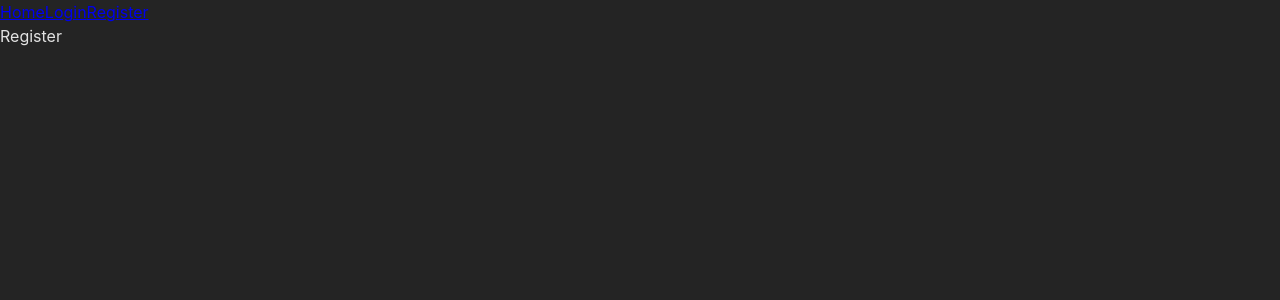
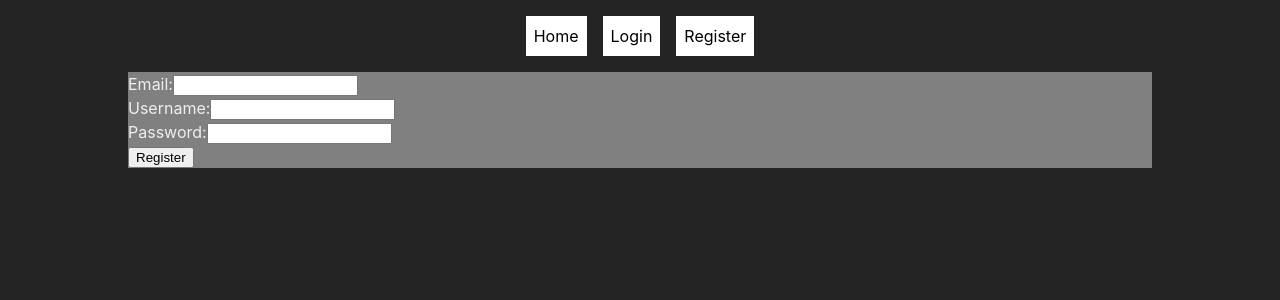
Before and after one commit to bartekBanach/habit-tracker, a React (Vite) app in the folder client/: page /register in a window 1280 px wide. Shown: the top 300 px of the page. Built offline with nearby package versions, Linux system fonts and the light colour scheme; the HTML template or start-up script is replaced by a standard one.

Commit message:
Create basic forms for login and register pages.

```diff
--- a/client/src/App.tsx
+++ b/client/src/App.tsx
@@ -1,18 +1,19 @@
 import { Routes, Route } from 'react-router-dom';
 import Home from './pages/Home/Home';
-import Navbar from './components/Navbar/Navbar';
 import Login from './pages/Login/Login';
 import Register from './pages/Register/Register';
+import Layout from './components/Layout/Layout';
 
 function App() {
   return (
     <>
-      <Navbar />
-      <Routes>
-        <Route path="/" element={<Home />} />
-        <Route path="/login" element={<Login />} />
-        <Route path="/register" element={<Register />} />
-      </Routes>
+      <Layout>
+        <Routes>
+          <Route path="/" element={<Home />} />
+          <Route path="/login" element={<Login />} />
+          <Route path="/register" element={<Register />} />
+        </Routes>
+      </Layout>
     </>
   );
 }
--- /dev/null
+++ b/client/src/components/Layout/Layout.module.css
@@ -0,0 +1,6 @@
+.content {
+    background-color: gray;
+    width: 80%;
+    margin: 0 auto;
+
+}
--- /dev/null
+++ b/client/src/components/Layout/Layout.tsx
@@ -0,0 +1,17 @@
+import Navbar from '../Navbar/Navbar';
+import styles from './Layout.module.css';
+
+const Layout = ({ children }) => {
+  return (
+    <div className={styles.container}>
+      <Navbar />
+
+      <main className={styles.content}>
+        {children} {/* This will render the child components */}
+      </main>
+      <footer>{/* Your footer content goes here */}</footer>
+    </div>
+  );
+};
+
+export default Layout;
--- /dev/null
+++ b/client/src/components/Navbar/Navbar.module.css
@@ -0,0 +1,18 @@
+.navbar {
+    display: flex;
+    flex-direction: row;
+    gap: 1rem;
+    justify-content: center;
+    align-items: center;
+    text-decoration: none;
+    padding: 1rem;
+
+}
+
+.navbar a {
+    background-color: white;
+    color: black;
+    text-decoration: none;
+    padding: 0.5rem;
+
+}
--- a/client/src/components/Navbar/Navbar.tsx
+++ b/client/src/components/Navbar/Navbar.tsx
@@ -1,8 +1,9 @@
 import { Link } from 'react-router-dom';
+import styles from './Navbar.module.css';
 
 const Navbar = () => {
   return (
-    <nav>
+    <nav className={styles.navbar}>
       <Link to="/">Home</Link>
       <Link to="/login">Login</Link>
       <Link to="/register">Register</Link>
--- a/client/src/pages/Login/Login.tsx
+++ b/client/src/pages/Login/Login.tsx
@@ -1,5 +1,54 @@
+import React, { useState } from 'react';
+
+interface LoginFormData {
+  email: string;
+  password: string;
+}
+
 const Login = () => {
-  return <div>Login</div>;
+  const [formData, setFormData] = useState<LoginFormData>({
+    email: '',
+    password: '',
+  });
+
+  const handleChange = (e: React.ChangeEvent<HTMLInputElement>) => {
+    const { name, value } = e.target;
+    setFormData({ ...formData, [name]: value });
+  };
+
+  const handleSubmit = (e: React.FormEvent<HTMLFormElement>) => {
+    e.preventDefault();
+    console.log('Form submitted:', formData);
+    // You can perform login logic here
+  };
+
+  return (
+    <form onSubmit={handleSubmit}>
+      <div>
+        <label htmlFor="email">Email:</label>
+        <input
+          type="email"
+          id="email"
+          name="email"
+          value={formData.email}
+          onChange={handleChange}
+          required
+        />
+      </div>
+      <div>
+        <label htmlFor="password">Password:</label>
+        <input
+          type="password"
+          id="password"
+          name="password"
+          value={formData.password}
+          onChange={handleChange}
+          required
+        />
+      </div>
+      <button type="submit">Login</button>
+    </form>
+  );
 };
 
 export default Login;
--- a/client/src/pages/Register/Register.tsx
+++ b/client/src/pages/Register/Register.tsx
@@ -1,5 +1,67 @@
+import React, { useState } from 'react';
+
+interface RegisterFormData {
+  email: string;
+  username: string;
+  password: string;
+}
+
 const Register = () => {
-  return <div>Register</div>;
+  const [formData, setFormData] = useState<RegisterFormData>({
+    email: '',
+    username: '',
+    password: '',
+  });
+
+  const handleChange = (e: React.ChangeEvent<HTMLInputElement>) => {
+    const { name, value } = e.target;
+    setFormData({ ...formData, [name]: value });
+  };
+
+  const handleSubmit = (e: React.FormEvent<HTMLFormElement>) => {
+    e.preventDefault();
+    console.log('Form submitted:', formData);
+    // You can perform form submission logic here
+  };
+
+  return (
+    <form onSubmit={handleSubmit}>
+      <div>
+        <label htmlFor="email">Email:</label>
+        <input
+          type="email"
+          id="email"
+          name="email"
+          value={formData.email}
+          onChange={handleChange}
+          required
+        />
+      </div>
+      <div>
+        <label htmlFor="username">Username:</label>
+        <input
+          type="text"
+          id="username"
+          name="username"
+          value={formData.username}
+          onChange={handleChange}
+          required
+        />
+      </div>
+      <div>
+        <label htmlFor="password">Password:</label>
+        <input
+          type="password"
+          id="password"
+          name="password"
+          value={formData.password}
+          onChange={handleChange}
+          required
+        />
+      </div>
+      <button type="submit">Register</button>
+    </form>
+  );
 };
 
 export default Register;
```
